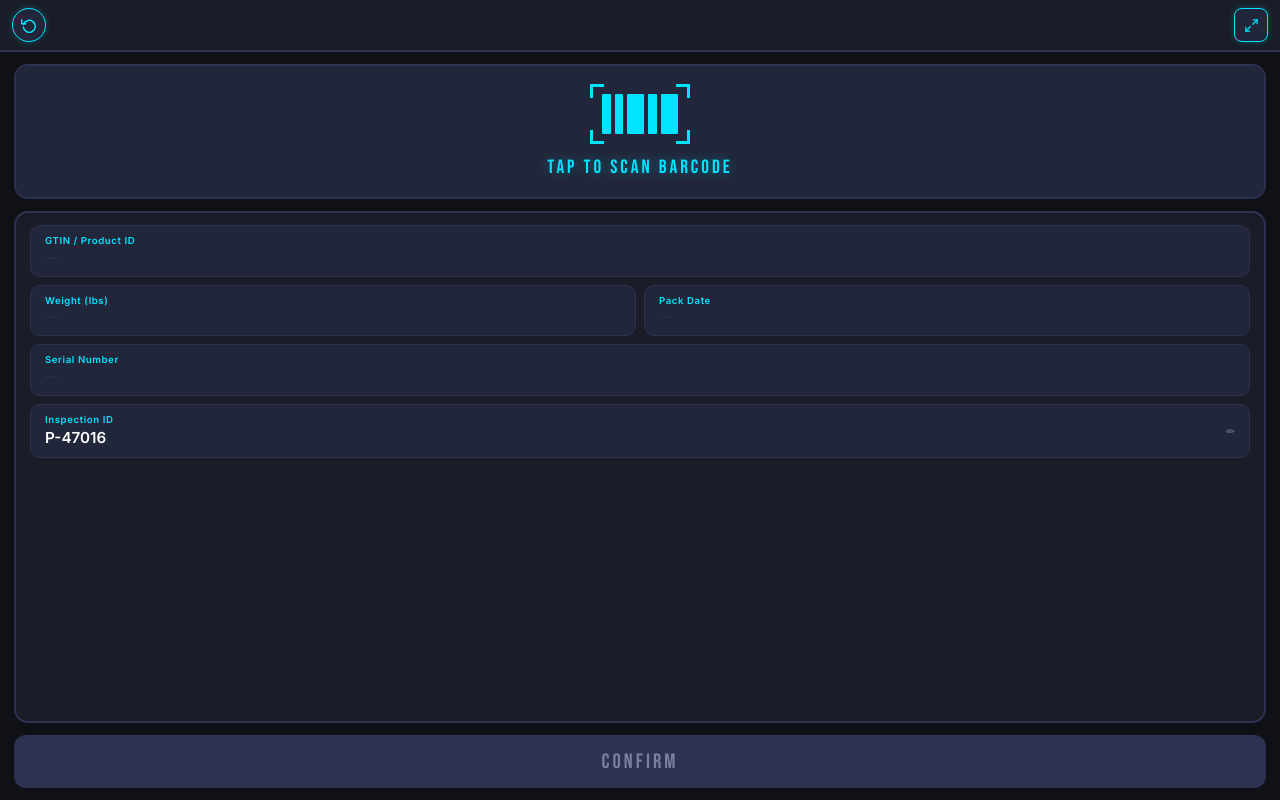
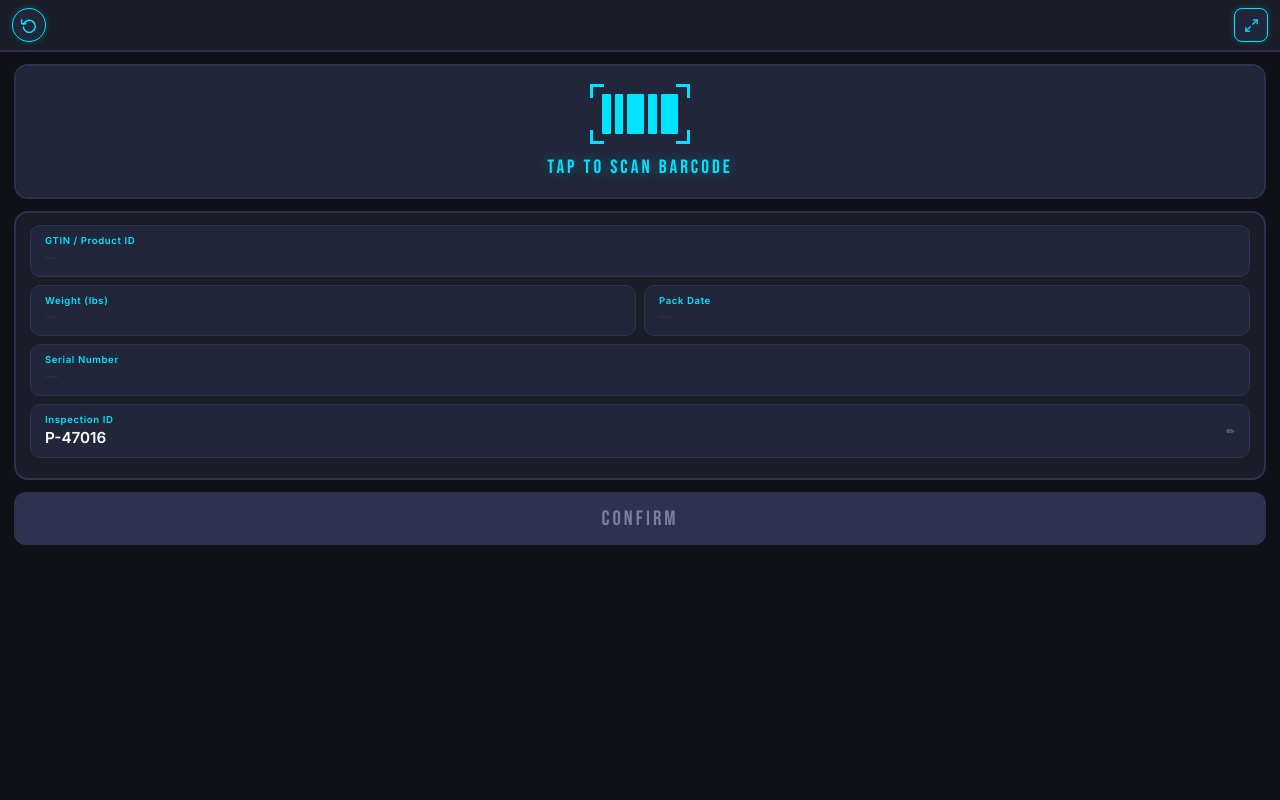
Before and after one commit to Slowpokebrain/label-scanner-test, a plain HTML site: page index.html in a window 1280 px wide. Drawn offline with Linux system fonts and the light colour scheme.

Commit message:
Update index.html

```diff
--- a/index.html
+++ b/index.html
@@ -38,8 +38,9 @@
                  stroke-linecap:round;stroke-linejoin:round;}
 
   /* CONTENT AREA */
+  .bottom-area{flex:1;display:flex;flex-direction:column;gap:12px;min-height:0;overflow:hidden;}
   .content{flex:1;display:flex;flex-direction:column;padding:12px 14px;gap:12px;min-height:0;overflow:hidden;}
-  .results-card{background:var(--surface);border:2px solid var(--border);border-radius:14px;overflow-y:auto;transition:border-color .3s;flex:1;min-height:0;}
+  .results-card{background:var(--surface);border:2px solid var(--border);border-radius:14px;overflow-y:auto;transition:border-color .3s;flex:0 1 auto;min-height:0;}
 
   /* SCANNER */
   .scan-card{background:var(--surface);border:2px solid var(--border);border-radius:14px;overflow:hidden;flex-shrink:0;}
@@ -167,6 +168,7 @@
     <div class="pid-card-val" id="pid-value"></div>
   </div>
 
+  <div class="bottom-area">
   <!-- FIELD RESULTS -->
   <div class="results-card" id="results-card">
     <div class="results-grid">
@@ -214,6 +216,7 @@
   </div>
 
   <button class="confirm-btn" id="confirm-btn" onclick="confirmScan()" disabled>CONFIRM</button>
+  </div><!-- /bottom-area -->
 
 </div><!-- /content -->
 
```
